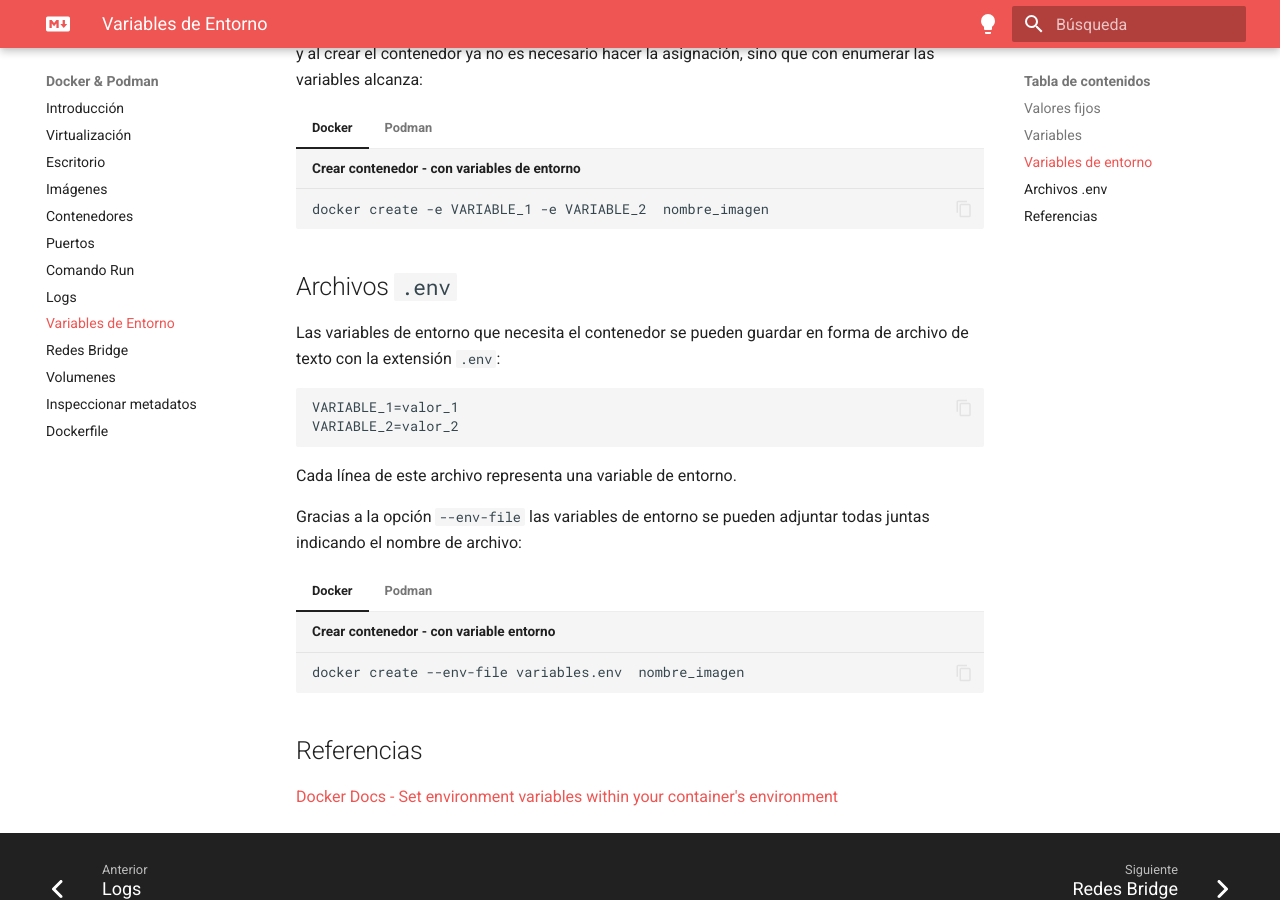
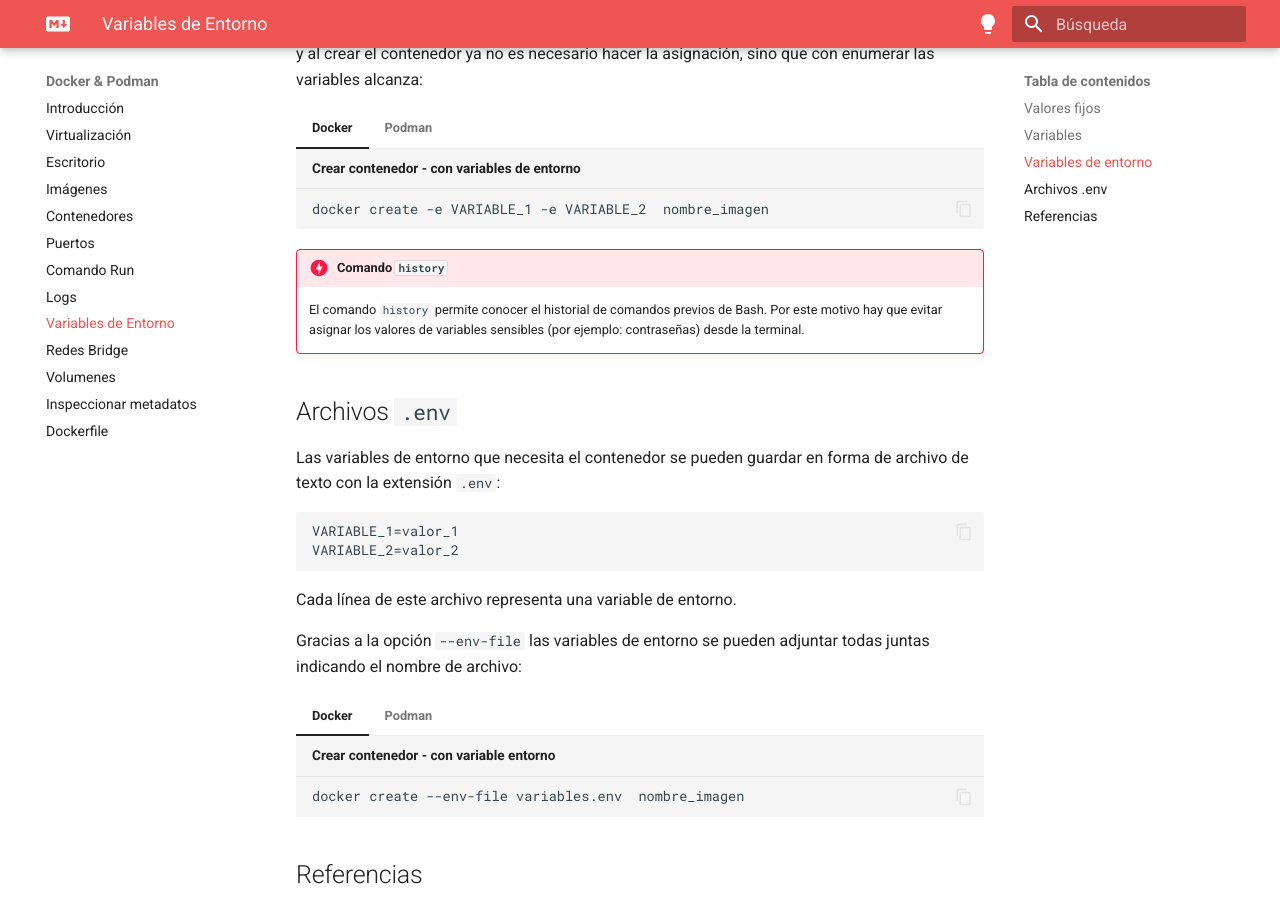
Before and after one commit to alejrot/contenedores, an MkDocs documentation site: the page built from docs/docker/07_variables_entorno.md, in a window 1280 px wide and 900 px high, scrolled down 2305 px. Built offline with MkDocs 1.6.1 and Material for MkDocs 9.7.7, drawn with Linux system fonts in a browser that asks for light colours; plug-ins that fetch from the network failed and are left out.

Commit message:
Comando history comentado

````diff
--- a/docs/docker/07_variables_entorno.md
+++ b/docs/docker/07_variables_entorno.md
@@ -180,6 +180,13 @@ y al crear el contenedor ya no es necesario hacer la asignación, sino que con e
     ```
 
 
+!!! danger "Comando `history`"
+
+    El comando `history` permite conocer el historial de comandos previos de Bash.
+    Por este motivo hay que evitar asignar los valores de variables sensibles
+    (por ejemplo: contraseñas) desde la terminal.
+
+
 
 ## Archivos `.env`
 
````
